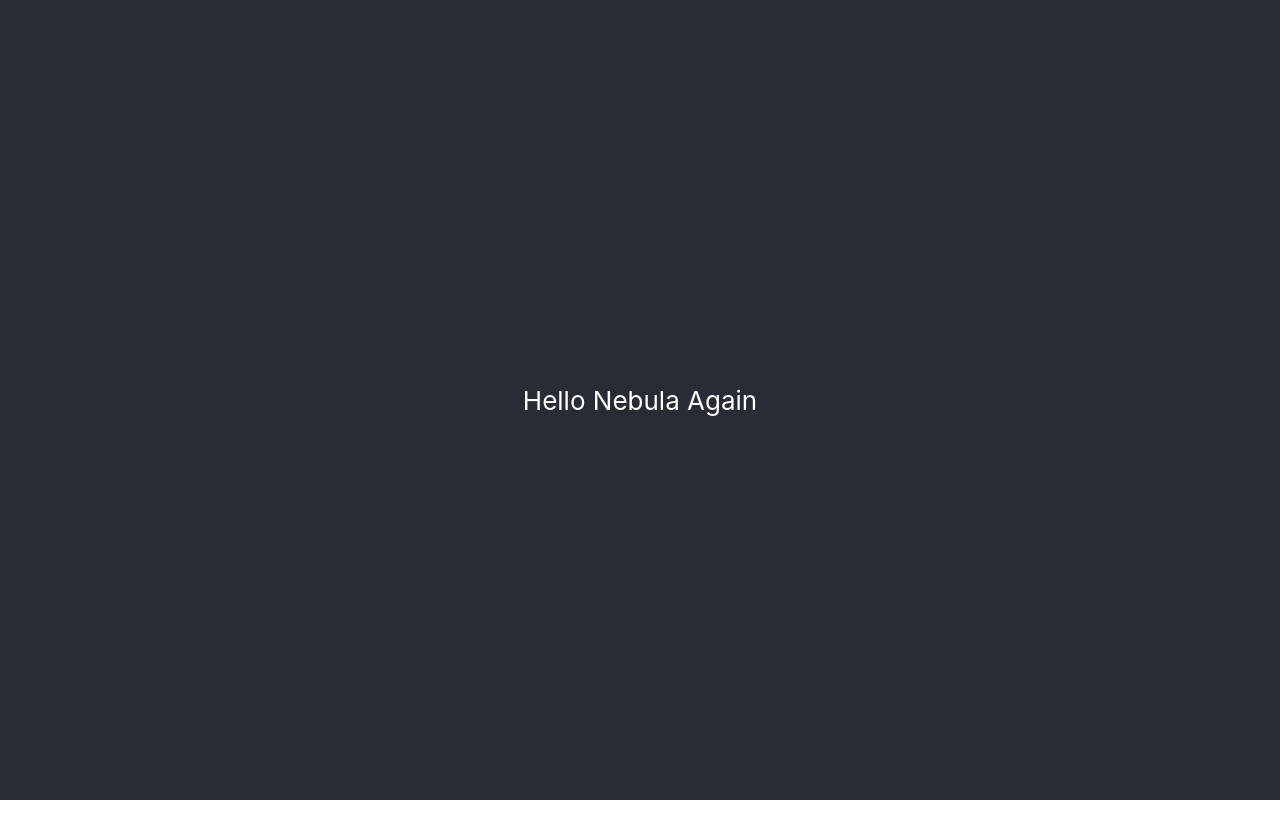
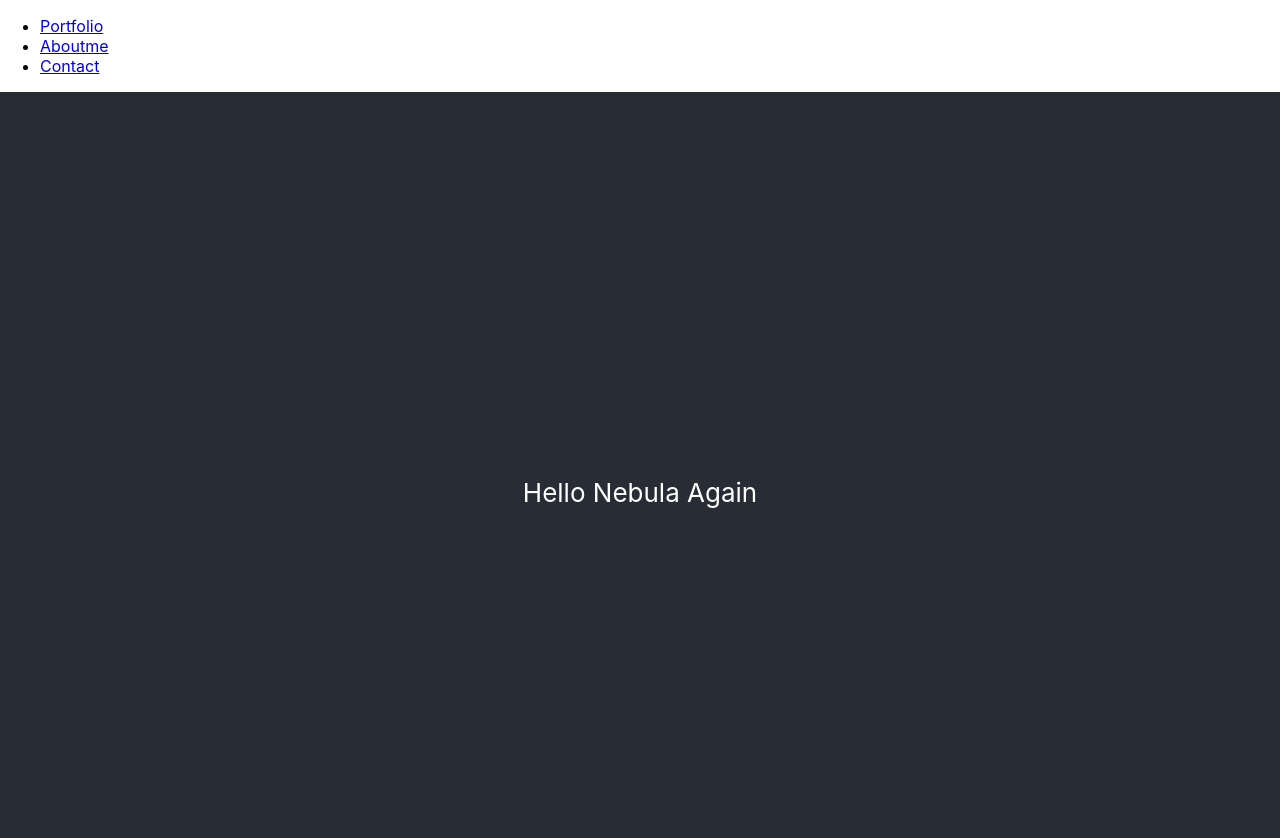
Before and after one commit to Felipeg005/Nebula-Estudio-React, a React (Create React App) app: page / in a window 1280 px wide. Shown: the top 838 px of the page. Before the commit the page ends 800 px from the top, so only its background shows below. Built offline with nearby package versions, Linux system fonts and the light colour scheme.

Commit message:
Add nav bar component

```diff
--- a/src/App.js
+++ b/src/App.js
@@ -1,7 +1,10 @@
 import './css/App.css';
+import Nav from './components/menu-nav'
 
 function App() {
   return (
+    <>
+    <Nav />
     <div className="App">
       <header className="App-header">
         <p>
@@ -9,6 +12,7 @@ function App() {
         </p>
       </header>
     </div>
+    </>
   );
 }
 
--- a/src/components/menu-nav.js
+++ b/src/components/menu-nav.js
@@ -0,0 +1,27 @@
+import React from 'react';
+
+const Nav = () => {
+  return (
+    <nav className="headerelement headerelement2">
+      <div className="lines">
+        <div className="menuline line-1"></div>
+        <div className="menuline line-2"></div>
+        <div className="menuline line-3"></div>
+      </div>
+      <ul className="menuitems">
+        <li className="menuitem menuitem-1">
+          <a href="#portfolio">Portfolio</a>
+        </li>
+        <li className="menuitem menuitem-2">
+          <a href="#aboutme">Aboutme</a>
+        </li>
+        <li className="menuitem menuitem-3">
+          <a href="#contactme">Contact</a>
+        </li>
+      </ul>
+      <div className="navmenubottom"></div>
+    </nav>
+  );
+};
+
+export default Nav;
```
